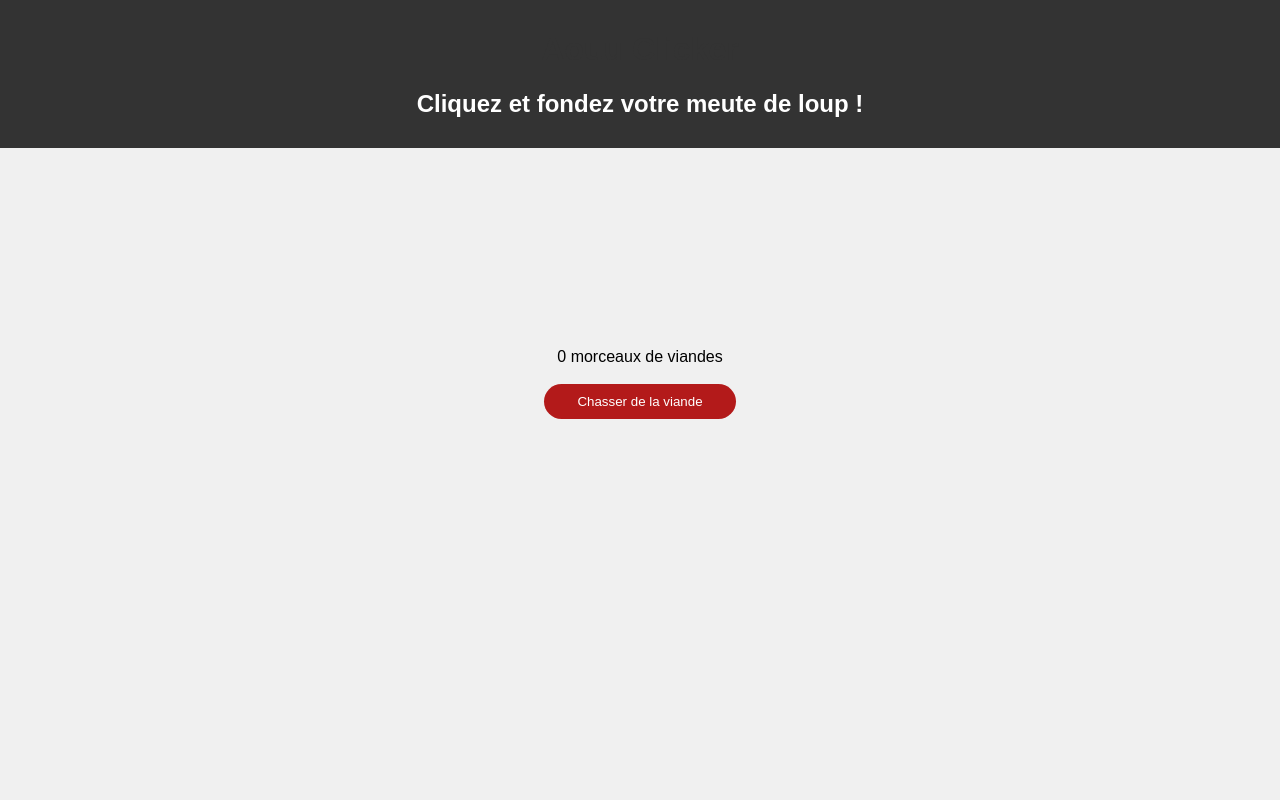
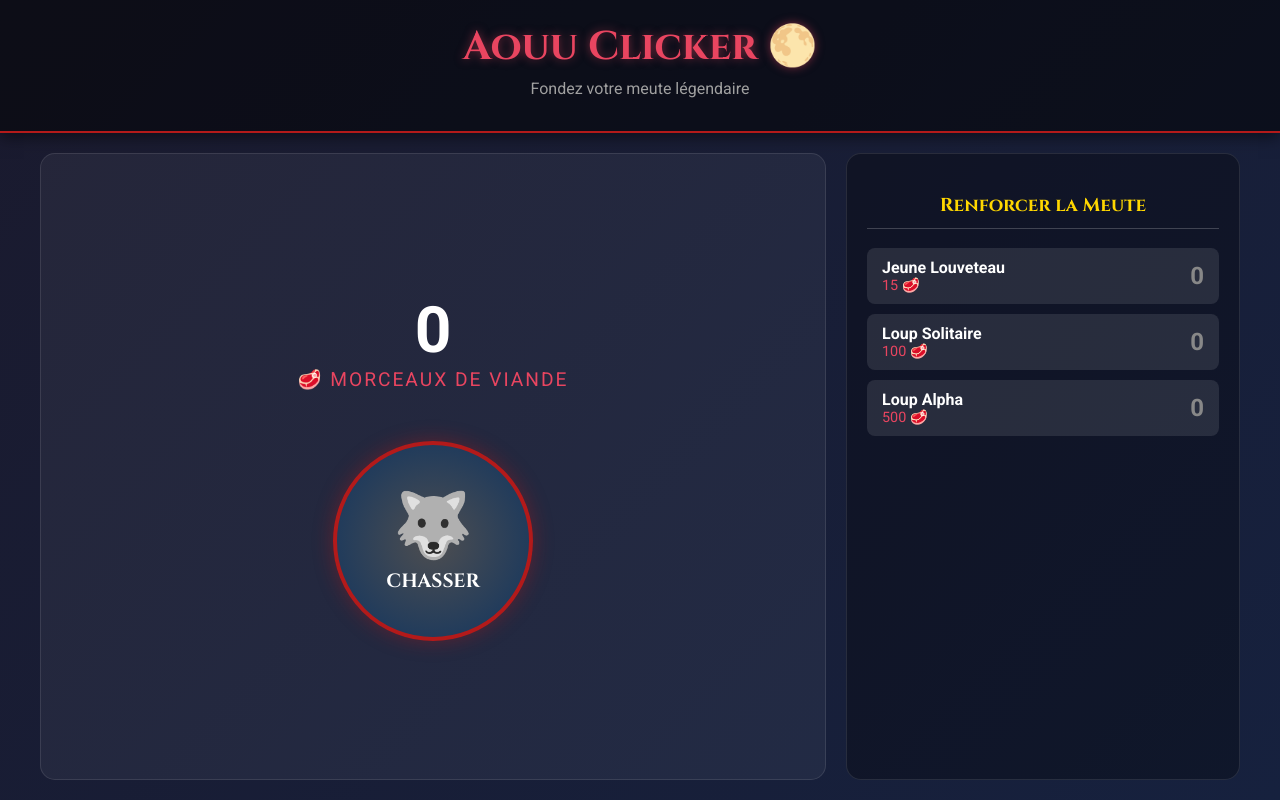
Before and after one commit to BaptisteDelavenay/R408, a plain HTML site: page index.html in a window 1280 px wide. Drawn offline with Linux system fonts and the light colour scheme.

Commit message:
interface ameliorer

```diff
--- a/CSS/style.css
+++ b/CSS/style.css
@@ -1,60 +1,196 @@
+/* RESET & BASE */
 html, body {
     margin: 0;
     padding: 0;
+    height: 100%;
+    box-sizing: border-box;
 }
+
 body {
-    font-family: Arial, sans-serif;
-    background-color: #f0f0f0;
+    font-family: 'Roboto', sans-serif;
+    /* Dégradé sombre nuit/forêt */
+    background: linear-gradient(135deg, #1a1a2e 0%, #16213e 100%);
+    color: #fff;
+    display: flex;
+    flex-direction: column;
 }
+
+/* HEADER */
 header {
-    background-color: #333;
+    background-color: rgba(0, 0, 0, 0.5);
+    padding: 20px 0;
+    text-align: center;
+    border-bottom: 2px solid #b31a1a;
+    box-shadow: 0 4px 15px rgba(0,0,0,0.5);
+}
+
+h1 {
+    font-family: 'Cinzel', serif; /* Police style médiéval/fantastique */
+    margin: 0;
+    color: #e94560;
+    font-size: 2.5rem;
+    text-shadow: 0 0 10px rgba(233, 69, 96, 0.5);
+}
+
+h2 {
+    font-size: 1rem;
+    color: #a0a0a0;
+    margin-top: 5px;
+    font-weight: 300;
+}
+
+/* LAYOUT PRINCIPAL */
+.game-container {
+    display: flex;
+    flex: 1;
+    flex-wrap: wrap;
+    max-width: 1200px;
+    margin: 0 auto;
+    width: 100%;
+    padding: 20px;
+    gap: 20px;
+}
+
+/* ZONE DE CLIC (GAUCHE) */
+.click-zone {
+    flex: 2;
+    background: rgba(255, 255, 255, 0.05);
+    border-radius: 15px;
+    display: flex;
+    flex-direction: column;
+    align-items: center;
+    justify-content: center;
+    min-width: 300px;
+    padding: 40px;
+    border: 1px solid rgba(255, 255, 255, 0.1);
+}
+
+.score-container {
+    text-align: center;
+    margin-bottom: 50px;
+}
+
+#compteur {
+    font-size: 4rem;
+    font-weight: bold;
+    color: #fff;
+    display: block;
+}
+
+.currency-label {
+    color: #e94560; /* Couleur viande */
+    font-size: 1.2rem;
+    text-transform: uppercase;
+    letter-spacing: 2px;
+}
+
+/* LE GROS BOUTON LOUP */
+.wolf-button {
+    background: radial-gradient(circle, #4e4e50 0%, #0f3460 100%);
     color: white;
-    padding: 10px 0;
+    width: 200px;
+    height: 200px;
+    border: 4px solid #b31a1a;
+    border-radius: 50%;
+    cursor: pointer;
+    transition: all 0.1s ease;
+    display: flex;
+    flex-direction: column;
+    align-items: center;
+    justify-content: center;
+    box-shadow: 0 0 20px rgba(179, 26, 26, 0.4);
+    outline: none;
+    user-select: none; /* Empêche de sélectionner le texte en cliquant vite */
+}
+
+.wolf-icon {
+    font-size: 4rem;
+    margin-bottom: 5px;
+}
+
+.wolf-button span {
+    font-family: 'Cinzel', serif;
+    font-size: 1.2rem;
+}
+
+/* Animation au clic */
+.wolf-button:active {
+    transform: scale(0.95);
+    box-shadow: 0 0 5px rgba(179, 26, 26, 0.8);
+    background: radial-gradient(circle, #5e5e60 0%, #1f4470 100%);
+}
+
+.wolf-button:hover {
+    transform: scale(1.02);
+    box-shadow: 0 0 30px rgba(179, 26, 26, 0.6);
+}
+
+/* ZONE DE BOUTIQUE (DROITE) */
+.shop-zone {
+    flex: 1;
+    background: rgba(0, 0, 0, 0.3);
+    border-radius: 15px;
+    padding: 20px;
+    min-width: 250px;
+    border: 1px solid rgba(255, 255, 255, 0.1);
+}
+
+.shop-zone h3 {
     text-align: center;
+    font-family: 'Cinzel', serif;
+    color: #ffd700;
+    border-bottom: 1px solid rgba(255, 255, 255, 0.2);
+    padding-bottom: 10px;
 }
-nav {
-    background-color: #444;
-    overflow: hidden;
+
+.shop-item {
+    background-color: rgba(255, 255, 255, 0.1);
+    margin-bottom: 10px;
+    padding: 10px 15px;
+    border-radius: 8px;
+    display: flex;
+    justify-content: space-between;
+    align-items: center;
+    cursor: pointer;
+    transition: background 0.2s;
 }
-nav a {
-    float: left;
-    display: block;
-    color: white;
-    text-align: center;
-    padding: 14px 16px;
-    text-decoration: none;
+
+.shop-item:hover {
+    background-color: rgba(255, 255, 255, 0.2);
 }
-nav a:hover {
-    background-color: #ddd;
-    color: black;
+
+.shop-info {
+    display: flex;
+    flex-direction: column;
 }
-main {
-    padding: 20px;
+
+.item-name {
+    font-weight: bold;
 }
-footer {
-    background-color: #333;
-    color: white;
-    text-align: center;
-    padding: 10px 0;
-    position: fixed;
-    width: 100%;
-    bottom: 0;
+
+.item-cost {
+    color: #e94560;
+    font-size: 0.9rem;
 }
-h1 {
-    color: #333;
+
+.item-count {
+    font-size: 1.5rem;
+    font-weight: bold;
+    color: #888;
 }
-section {
-    margin-bottom: 20px;
-    margin-top: 200px;
-    text-align: center;
+
+/* CSS Mobile responsive */
+@media (max-width: 768px) {
+    .game-container {
+        flex-direction: column;
+    }
+
+    .click-zone {
+        padding: 20px;
+    }
+
+    .wolf-button {
+        width: 150px;
+        height: 150px;
+    }
 }
-button {
-    background-color: #b31a1a;
-    color: white;
-    padding: 10px 20px;
-    width: 15%;
-    height: 10%;
-    border: none;
-    cursor: pointer;
-    border-radius: 50px;
-}
--- a/index.html
+++ b/index.html
@@ -1,22 +1,56 @@
 <!DOCTYPE html>
-<html lang="en">
+<html lang="fr">
 <head>
     <meta charset="UTF-8">
     <meta name="viewport" content="width=device-width, initial-scale=1.0">
-    <title>Document</title>
+    <title>Aouu Clicker - Le Réveil de la Meute</title>
+    <link href="https://fonts.googleapis.com/css2?family=Cinzel:wght@700&family=Roboto:wght@400;700&display=swap" rel="stylesheet">
     <link rel="stylesheet" href="CSS/style.css">
 </head>
 <body>
     <header>
-        <h1>Aouu Clicker</h1>
-        <h2>Cliquez et fondez votre meute de loup !</h2>
+        <h1>Aouu Clicker 🌕</h1>
+        <h2>Fondez votre meute légendaire</h2>
     </header>
 
-    <section>
-        <div id="div-compteur"><span id="compteur">0</span> morceaux de viandes</div>
-        <br>
-        <button id="button">Chasser de la viande</button>
-    </section>
+    <main class="game-container">
+        <section class="click-zone">
+            <div class="score-container">
+                <span id="compteur">0</span>
+                <span class="currency-label">🥩 Morceaux de viande</span>
+            </div>
+
+            <button id="button" class="wolf-button">
+                <div class="wolf-icon">🐺</div>
+                <span>CHASSER</span>
+            </button>
+        </section>
+
+        <aside class="shop-zone">
+            <h3>Renforcer la Meute</h3>
+            <div class="shop-item disabled">
+                <div class="shop-info">
+                    <span class="item-name">Jeune Louveteau</span>
+                    <span class="item-cost">15 🥩</span>
+                </div>
+                <div class="item-count">0</div>
+            </div>
+            <div class="shop-item disabled">
+                <div class="shop-info">
+                    <span class="item-name">Loup Solitaire</span>
+                    <span class="item-cost">100 🥩</span>
+                </div>
+                <div class="item-count">0</div>
+            </div>
+             <div class="shop-item disabled">
+                <div class="shop-info">
+                    <span class="item-name">Loup Alpha</span>
+                    <span class="item-cost">500 🥩</span>
+                </div>
+                <div class="item-count">0</div>
+            </div>
+        </aside>
+    </main>
 
     <script src="JS/main.js"></script>
 </body>
```
